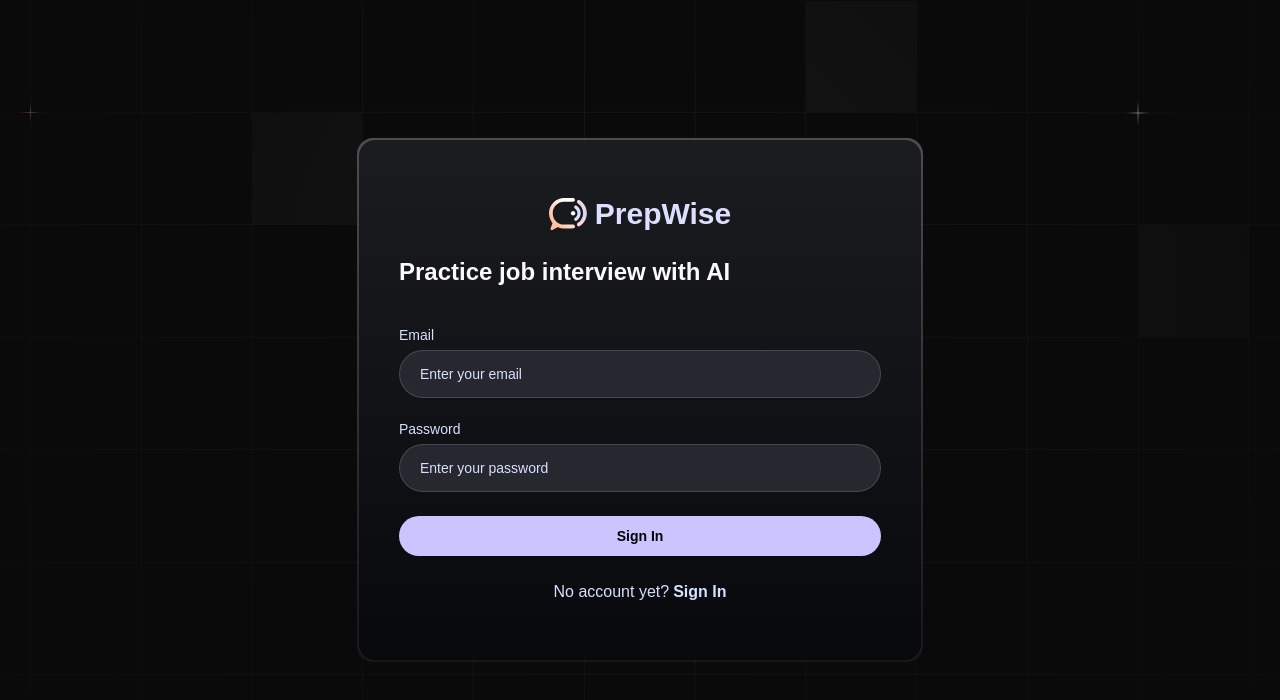
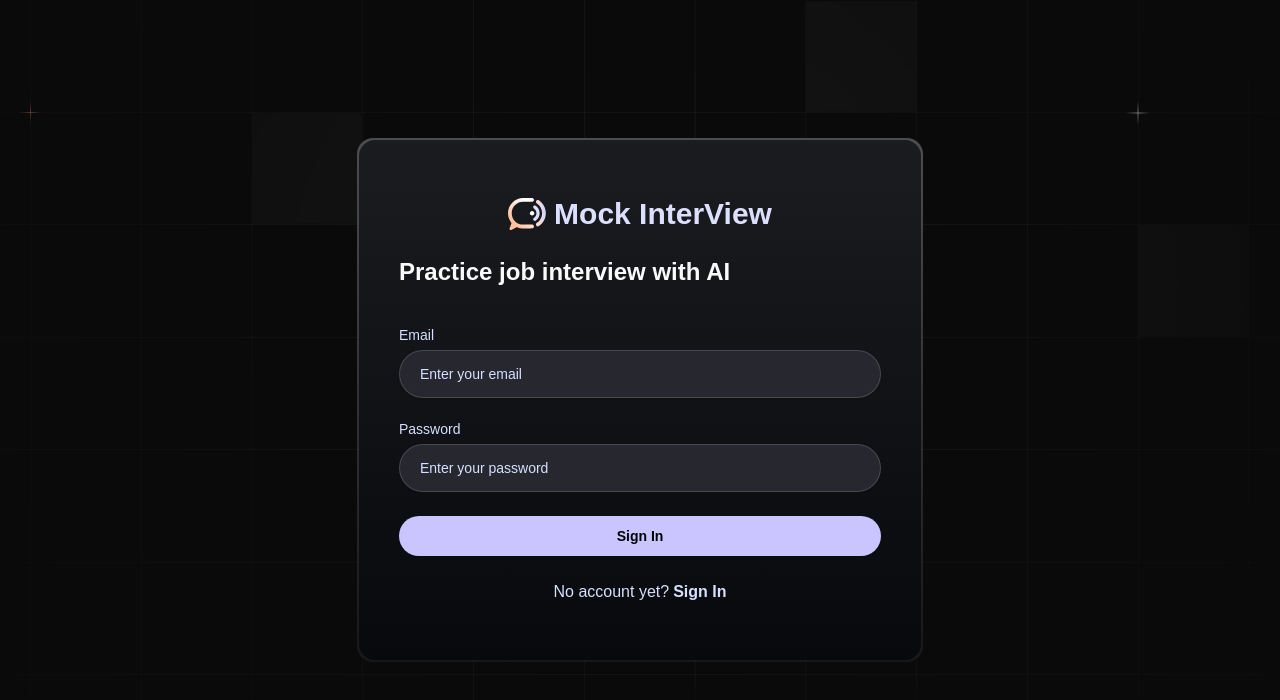
Before and after one commit to IsukaW/mock-interview-platform, a Next.js app: page /sign-in in a window 1280 px wide. Shown: the top 700 px of the page. Built offline with nearby package versions, Linux system fonts and the light colour scheme; no server answers; a web font is replaced by a local one.

Commit message:
fix: update application name from "PrepWise" to "Mock InterView"

```diff
--- a/app/layout.tsx
+++ b/app/layout.tsx
@@ -9,7 +9,7 @@ const monaSans = Mona_Sans({
 });
 
 export const metadata: Metadata = {
-  title: "PrepWise",
+  title: "Mock InterView",
   description: "An AI-powered platform for preparing for mock interviews",
 };
 
--- a/components/AuthForm.tsx
+++ b/components/AuthForm.tsx
@@ -96,7 +96,7 @@ const AuthForm = ({type}:{ type: FormType}) => {
         <div className="flex flex-col gap-6 card py-14 px-10">
             <div className="flex flex-row gap-2 justify-center items-center">
                 <img src="/logo.svg" alt="logo" height={32} width={38} />
-                <h2 className="text-primary-100">PrepWise</h2>
+                <h2 className="text-primary-100">Mock InterView</h2>
             </div>
             <h3>Practice job interview with AI</h3>
 
```
